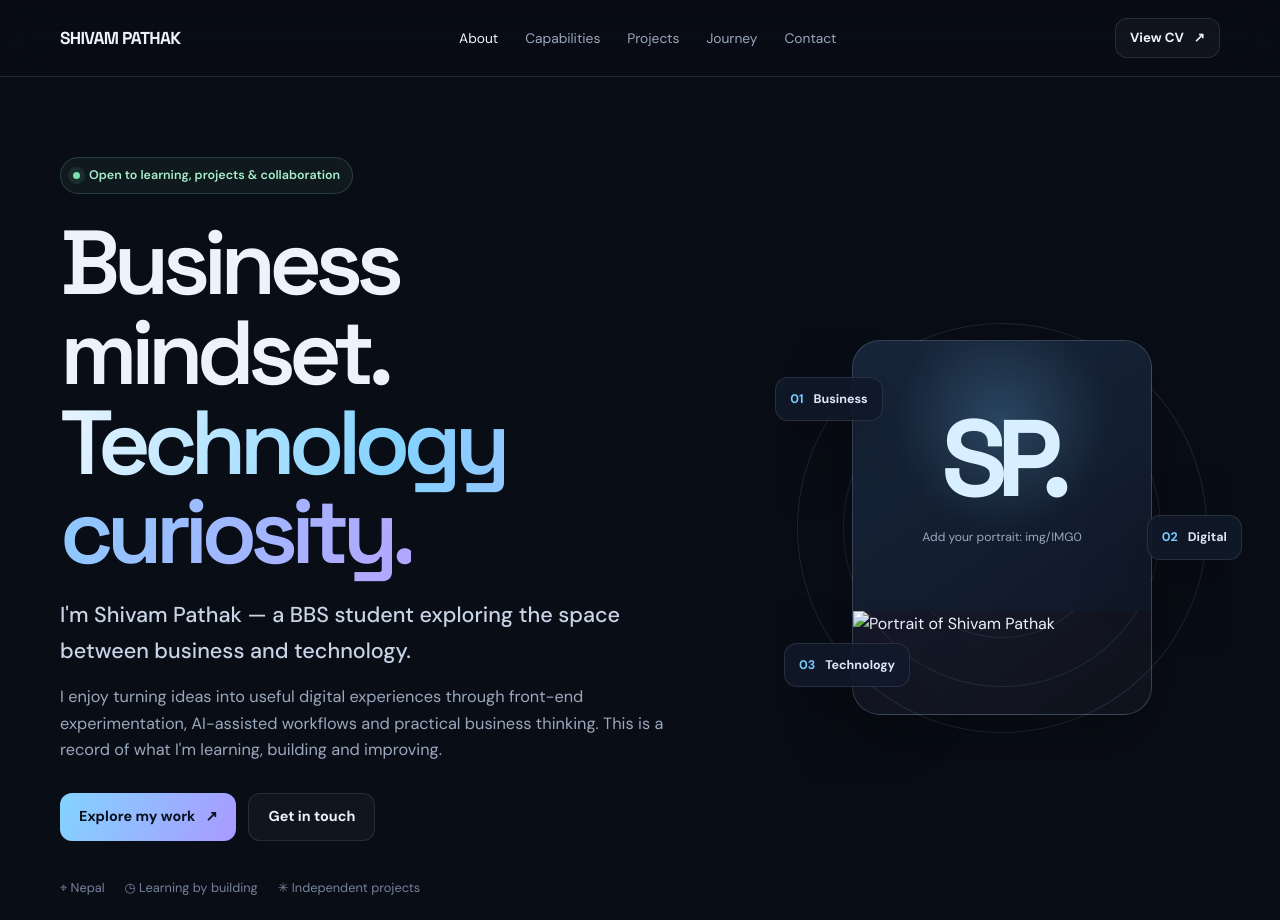
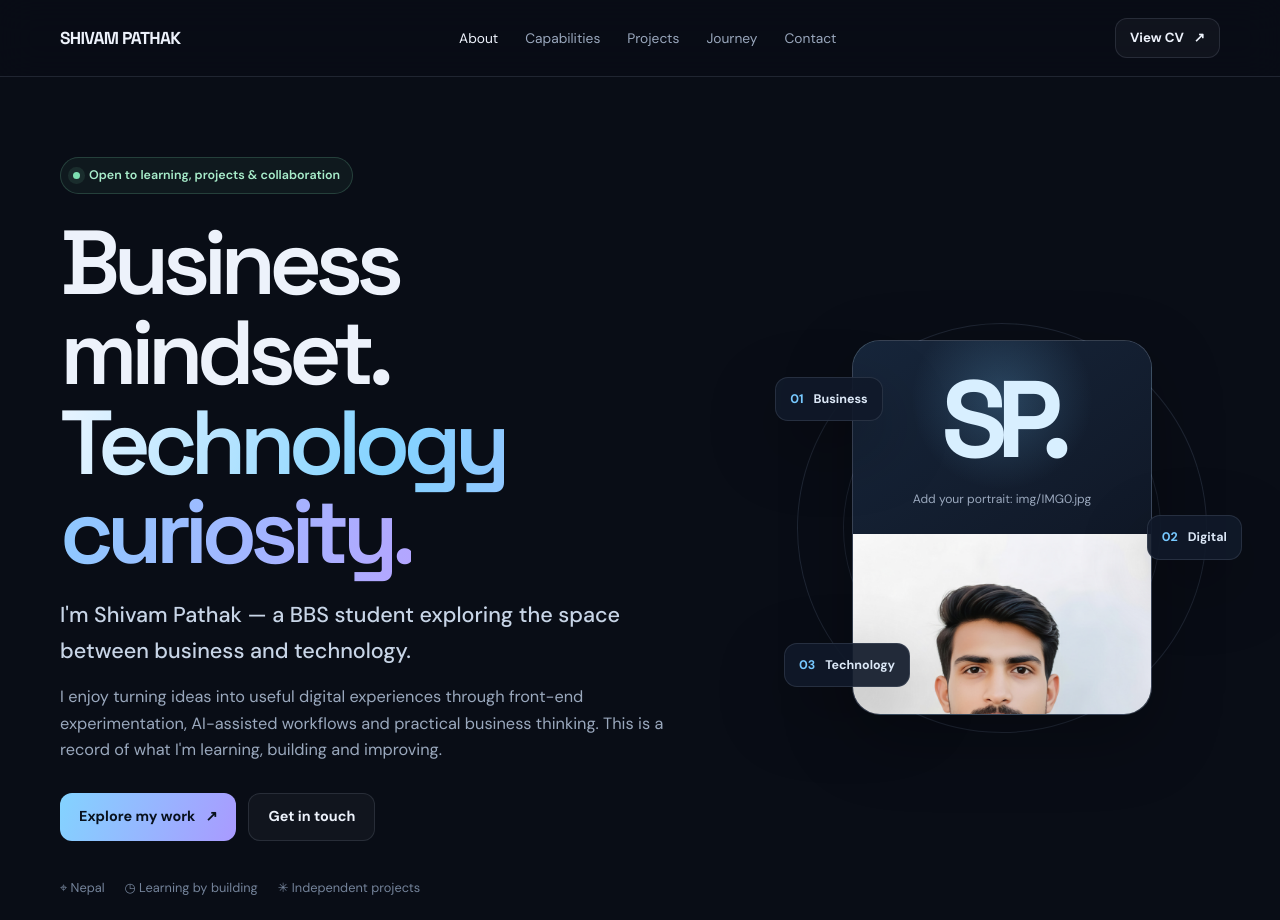
Before and after one commit to spathak00321-ui/Portfolio-, a plain HTML site: page index.html in a window 1280 px wide. Shown: the top 920 px of the page. Drawn offline with Linux system fonts and the light colour scheme.

Commit message:
Update image source for profile picture

```diff
--- a/index.html
+++ b/index.html
@@ -285,9 +285,9 @@
         <div class="portrait-card">
           <!-- Add your own portrait at assets/profile.webp and set the src below. -->
           <div class="portrait-placeholder" id="portrait-placeholder">
-            <div><div class="monogram">SP.</div><div class="placeholder-note">Add your portrait: img/IMG0</div></div>
+            <div><div class="monogram">SP.</div><div class="placeholder-note">Add your portrait: img/IMG0.jpg</div></div>
           </div>
-          <img id="profile-image" src="img/IMG0" alt="Portrait of Shivam Pathak" hidden>
+          <img id="profile-image" src="img/IMG0.jpg" alt="Portrait of Shivam Pathak" hidden>
         </div>
         <div class="float-label one"><b>01</b> Business</div>
         <div class="float-label two"><b>02</b> Digital</div>
```
